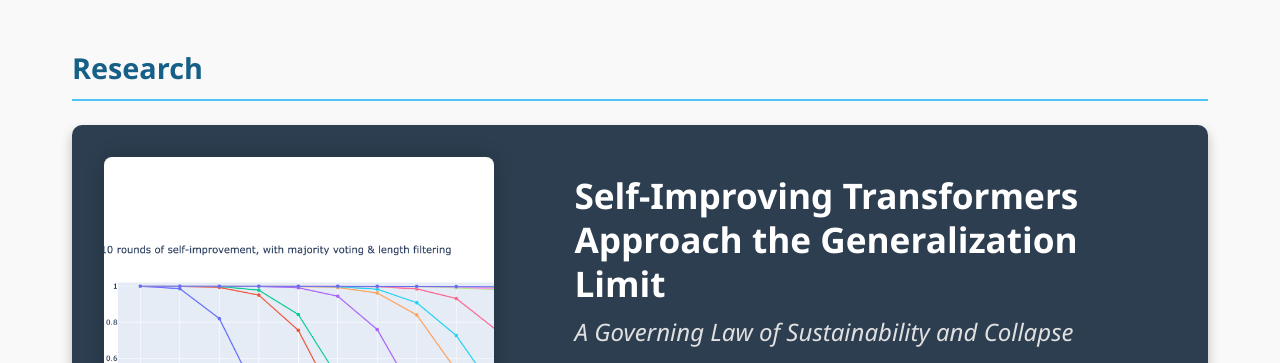
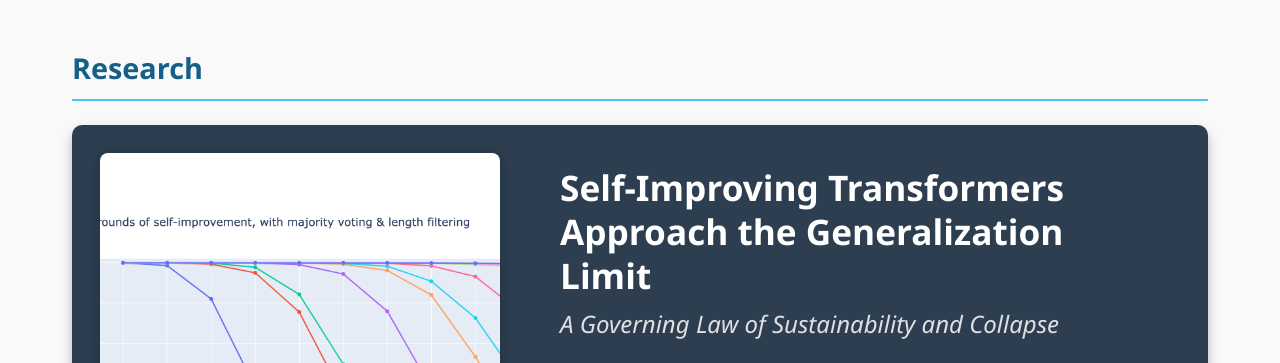
Before and after one commit to fangyua666/fangyua666.github.io, a plain HTML site: page index.html in a window 1280 px wide. Shown: the part 829-1192 px from the top of the page. Drawn offline with Linux system fonts and the light colour scheme.

Commit message:
projecgiveupt

```diff
--- a/styles.css
+++ b/styles.css
@@ -135,26 +135,27 @@ section.visible {
     transition: var(--transition);
     color: white;
     margin-bottom: 3rem;
+    padding: 0.5rem;
 }
 
 .research-item:hover {
-    transform: translateY(-5px);
-    box-shadow: 0 6px 12px rgba(0,0,0,0.25);
+    transform: translateY(-3px);
+    box-shadow: 0 8px 16px rgba(0,0,0,0.3);
 }
 
 .research-image {
     flex: 1;
-    width: 550px;
-    height: 420px;
+    width: 500px;
+    height: 400px;
     overflow: hidden;
     display: flex;
     align-items: center;
     justify-content: center;
     padding: 0;
     background-color: white;
-    margin: 2rem;
+    margin: 1.25rem;
     border-radius: 8px;
-    box-shadow: 0 0 20px rgba(0,0,0,0.2);
+    box-shadow: 0 0 15px rgba(0,0,0,0.2);
 }
 
 .research-image img {
@@ -163,16 +164,17 @@ section.visible {
     object-fit: scale-down;
     transition: var(--transition);
     padding: 0;
-    transform: scale(1.15);
+    transform: scale(1.25);
+    margin: 0;
 }
 
 .research-image:hover img {
-    transform: scale(1.2);
+    transform: scale(1.3);
 }
 
 .research-content {
     flex: 1.5;
-    padding: 3rem;
+    padding: 2rem 2.5rem;
     display: flex;
     flex-direction: column;
     justify-content: center;
```
